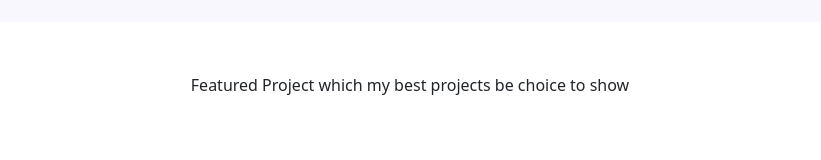
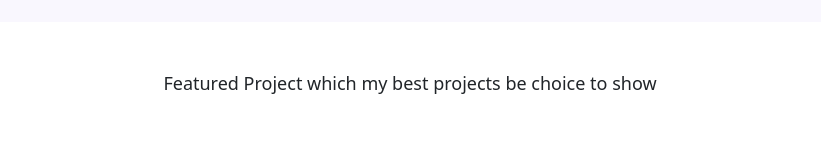
Before and after one commit to MariiaZvoryhina/Portfolio_project, a plain HTML site: page index.html in a window 1280 px wide. Shown: the part 636-796 px from the top of the page, without its empty margins (230-1051 px from the left). Drawn offline with nearby package versions, Linux system fonts and the light colour scheme.

Commit message:
update style.css

```diff
--- a/style.css
+++ b/style.css
@@ -70,8 +70,8 @@ p.mb-5 {
 
 p.text-center {
     font-weight: normal;
-    font-size: 16px;
-    line-height: 30px;
+    font-size: 18px;
+    line-height: 27px;
 }
 
 @media (max-width: 700px) {
```
